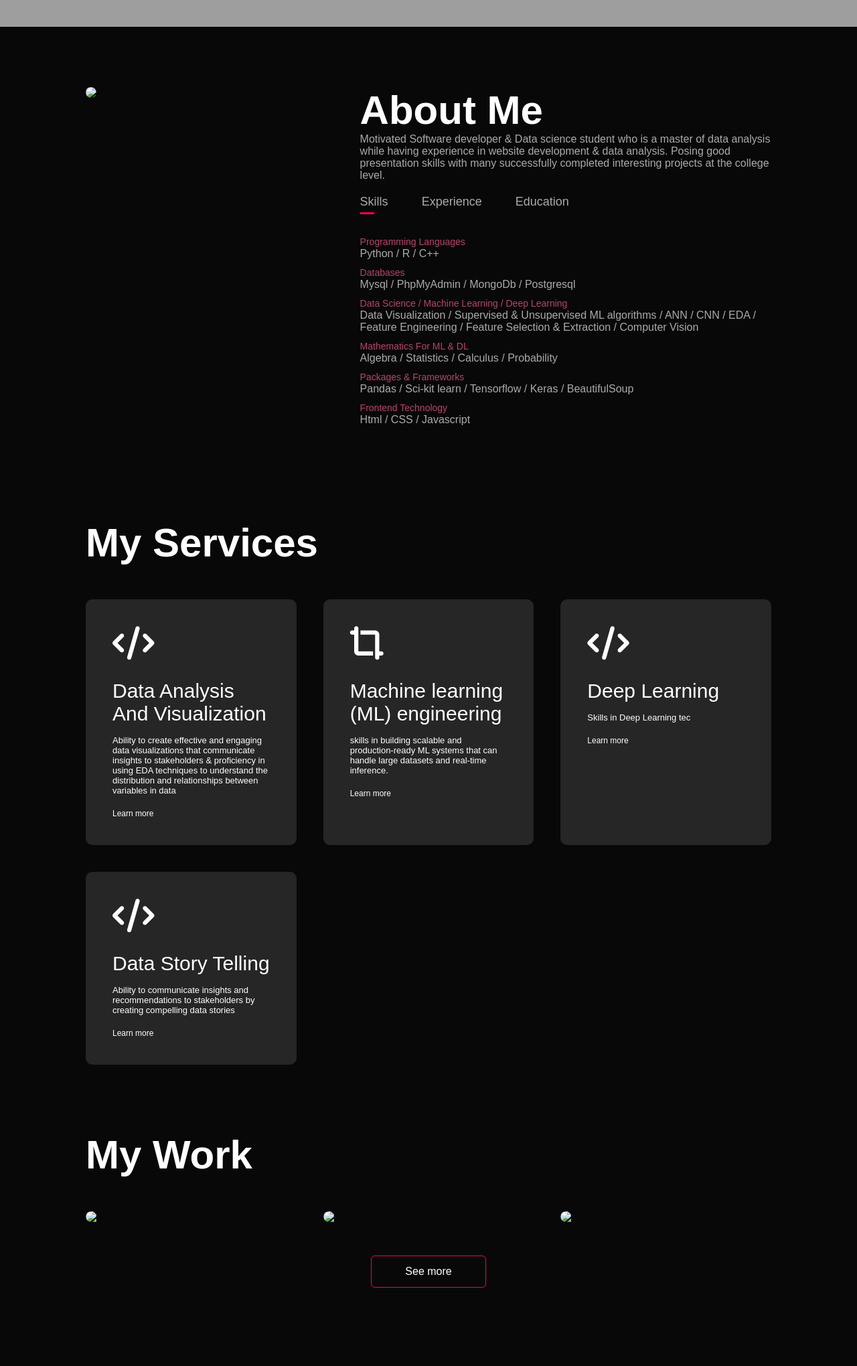
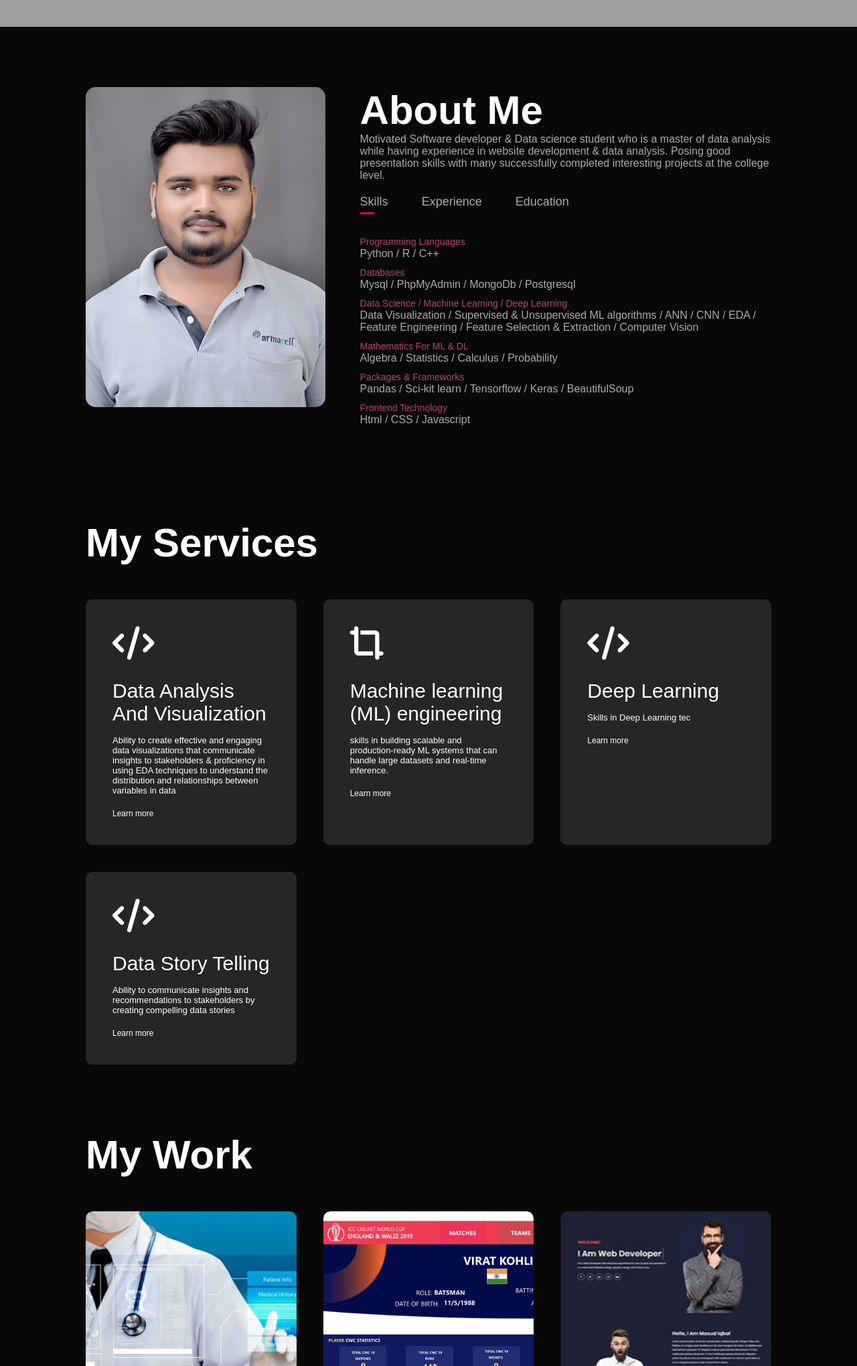
Before and after one commit to Abhi-Awhale-2407/portfolio, a plain HTML site: page index.html in a window 1280 px wide. Shown: the part 760-2800 px from the top of the page at 67% size. Drawn offline with Linux system fonts and the light colour scheme; grey boxes are pictures that could not be loaded.

Commit message:
index.html

```diff
--- a/index.html
+++ b/index.html
@@ -12,7 +12,7 @@
 <div id="header">
     <div class="container">
         <nav>
-            <img src="images/logo.png" class="logo">
+            <img src="logo.png" class="logo">
             <ul id="sidemenu">
                 <li><a href="#header">Home</a></li>
                 <li><a href="#about">About me</a></li>
@@ -34,7 +34,7 @@
     <div class="container">
         <div class="row">
             <div class="about-col-1">
-                <img src="images/user.png">
+                <img src="user.png">
             </div>
             <div class="about-col-2">
                 <h1 class="sub-title">About Me</h1>
@@ -111,7 +111,7 @@
         <h1 class="sub-title">My Work</h1>
         <div class="work-list">
             <div class="work">
-                <img src="images/work-1.png">
+                <img src="work-1.png">
                 <div class="layer">
                     <h3>Multiple Disease Prediction Using ML</h3>
                     <p>The Website helps to predict the Multiple disease on a single platform . Deployed On A Streamlit platform </p>
@@ -121,7 +121,7 @@
                 </div>
             </div>
             <div class="work">
-                <img src="images/Players Stats1.png">
+                <img src="Players Stats1.png">
                 <div class="layer">
                     <h3>End to End  Cricket Data Analysis Project Using PowerBI</h3>
                     <p>In this End to End project I have covered webscraping(from the ESPN Cricinf  website),Python,Pandas and PowerBI to perform data Analysis on T20 world cup Cricket data.</p>
@@ -129,7 +129,7 @@
                 </div>
             </div>
             <div class="work">
-                <img src="images/portfolio.jpg">
+                <img src="portfolio.jpg">
                 <div class="layer">
                     <h3>Personal Portfolio Frontend Web Design using HTML & CSS </h3>
                     <p>The Webdesign Gives you the Tour to my Personal portfolio and my works.</p>
@@ -153,7 +153,7 @@
                     <a href="https://github.com/Abhi-Awhale-2407"><i class="fab fa-github"></i></a>
                     <a href="https://www.linkedin.com/in/abhishek-awhale-a089531a1"><i class="fab fa-linkedin"></i></a>
                 </div>
-                <a href="images/my-cv.pdf" download class="btn btn2">Download CV</a>
+                <a href="my-cv.pdf" download class="btn btn2">Download CV</a>
             </div>
             <div class="contact-right">
                 <form name="submit-to-google-sheet">
```
